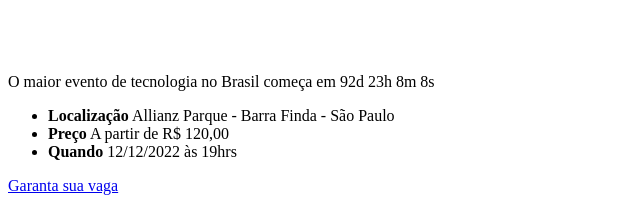
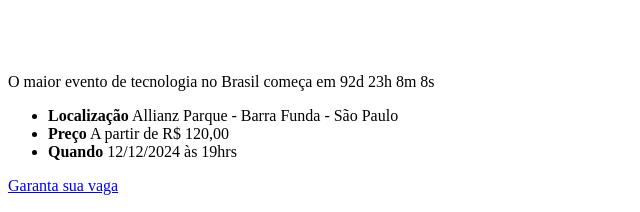
Before and after one commit to PedroGS13876/ebac_tech_talks, a website built with Parcel: page src/index.html in a window 1280 px wide. Shown: the top 212 px of the page, 0-640 px from the left. Built offline with nearby package versions, Linux system fonts and the light colour scheme.

Commit message:
atualizando

```diff
--- a/src/index.html
+++ b/src/index.html
@@ -22,7 +22,7 @@
                 <ul  class="infos-bar__infos">
                     <li class="infos-bar__infos__item">
                         <b>Localização</b>
-                        Allianz Parque - Barra Finda - São Paulo
+                        Allianz Parque - Barra Funda - São Paulo
                     </li>
                     <li class="infos-bar__infos__item">
                         <b>Preço</b>
@@ -30,7 +30,7 @@
                     </li>
                     <li class="infos-bar__infos__item">
                         <b>Quando</b>
-                        12/12/2022 às 19hrs
+                        12/12/2024 às 19hrs
                     </li>
                 </ul>
                 <a href="#" class="button button--primary">
@@ -85,7 +85,6 @@
         </div>
     </section>
 
-
     <script src="https://unpkg.com/aos@next/dist/aos.js"></script>
     <script src="scripts/main.js"></script>
 </body>
```
